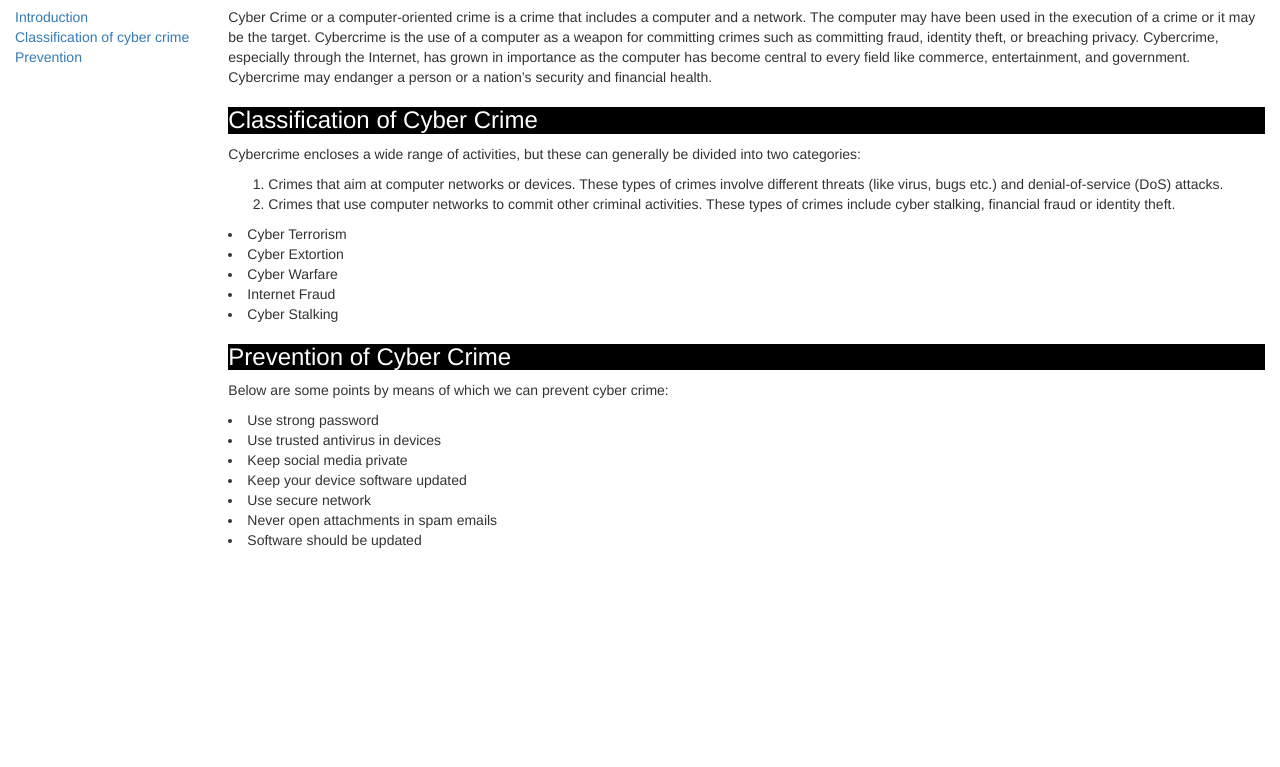
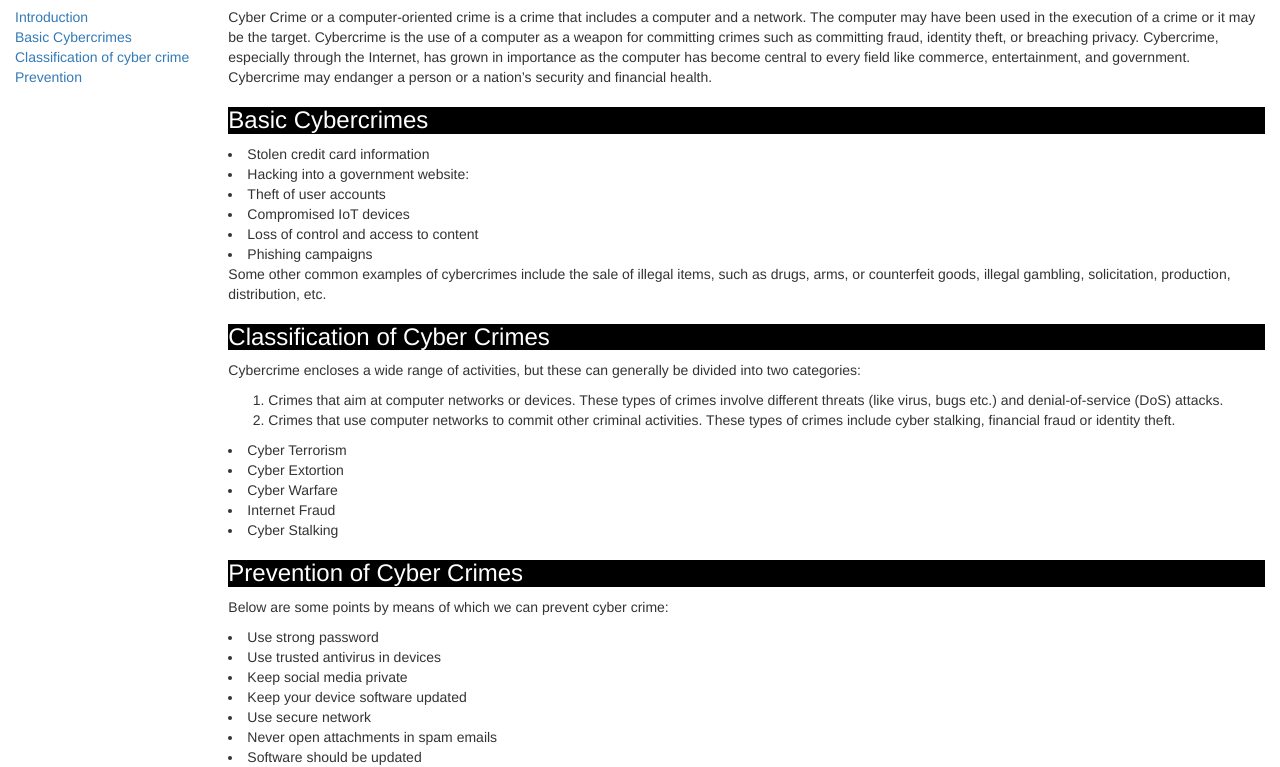
Before and after one commit to vikashpatel24/Cyber-Crimes-and-Its-Awareness, a plain HTML site: page cybercimes.html in a window 1280 px wide. Shown: the part 49-816 px from the top of the page. Drawn offline with nearby package versions, Linux system fonts and the light colour scheme.

Commit message:
[added] content for website

```diff
--- a/cybercimes.html
+++ b/cybercimes.html
@@ -4,6 +4,7 @@
 <link rel="stylesheet" href="https://maxcdn.bootstrapcdn.com/bootstrap/3.3.7/css/bootstrap.min.css"
     integrity="sha384-BVYiiSIFeK1dGmJRAkycuHAHRg32OmUcww7on3RYdg4Va+PmSTsz/K68vbdEjh4u" crossorigin="anonymous">
 <!--provides a full-width container that can expand or collapse based on the size of viewport-->
+
 <body>
     <div class="container-fluid">
         <div class="row">
@@ -17,6 +18,9 @@
                         <a class="nav-link" href="#Introduction" rel="internal">
                             <li>Introduction</li>
                         </a>
+                        <a class="nav-link" href="#Basic_Cybercrimes" rel="internal">
+                            <li>Basic Cybercrimes</li>
+                        </a>
                         <a class="nav-link" href="#What_you_should_already_know" rel="internal">
                             <li>Classification of cyber crime</li>
                         </a>
@@ -28,20 +32,48 @@
             </div>
             <div class="col-md-10 col-sm-12 col-xs-12">
                 <main id="main-doc">
-               <section class="main-section" id="Introduction" >
+                    <section class="main-section" id="Introduction">
                         <!--basic styling for the headings, better practice to do the same in a css file as the styling is same for all headers-->
-                   <h3 style = "background: black; color: white">Introduction</h3>
+                        <h3 style="background: black; color: white">Introduction</h3>
                         <article>
-                   <p>Cyber Crime or a computer-oriented crime is a crime that includes a computer and a network. The computer may have been used in the execution of a crime or it may be the target. Cybercrime is the use of a computer as a weapon for committing crimes such as committing fraud, identity theft, or breaching privacy. Cybercrime, especially through the Internet, has grown in importance as the computer has become central to every field like commerce, entertainment, and government. Cybercrime may endanger a person or a nation’s security and financial health.
+                            <p>Cyber Crime or a computer-oriented crime is a crime that includes a computer and a
+                                network. The computer may have been used in the execution of a crime or it may be the
+                                target. Cybercrime is the use of a computer as a weapon for committing crimes such as
+                                committing fraud, identity theft, or breaching privacy. Cybercrime, especially through
+                                the Internet, has grown in importance as the computer has become central to every field
+                                like commerce, entertainment, and government. Cybercrime may endanger a person or a
+                                nation’s security and financial health.
                             </p>
                         </article>
                     </section>
+                    <section class="main-section" id="Basic_Cybercrimes">
+                        <h3 style="background: black; color: white">Basic Cybercrimes</h3>
+                        <article>
+
+                            <li>Stolen credit card information</li>
+                            <li>Hacking into a government website:</li>
+                            <li>Theft of user accounts</li>
+                            <li>Compromised IoT devices</li>
+                            <li>Loss of control and access to content</li>
+                            <li>Phishing campaigns</li>
+
+                            <p>Some other common examples of cybercrimes include the sale of illegal items, such as
+                                drugs, arms, or counterfeit goods, illegal gambling, solicitation, production,
+                                distribution, etc.</p>
+
+                        </article>
+                    </section>
                     <section class="main-section" id="What_you_should_already_know">
-                   <h3 style = "background: black; color: white">Classification of Cyber Crime</h3>
+                        <h3 style="background: black; color: white">Classification of Cyber Crimes</h3>
                         <article>
-                       <p>Cybercrime encloses a wide range of activities, but these can generally be divided into two categories:</p>
-                       <ol><li>Crimes that aim at computer networks or devices. These types of crimes involve different threats (like virus, bugs etc.) and denial-of-service (DoS) attacks.</li>
-                        <li>Crimes that use computer networks to commit other criminal activities. These types of crimes include cyber stalking, financial fraud or identity theft.</li></ol>
+                            <p>Cybercrime encloses a wide range of activities, but these can generally be divided into
+                                two categories:</p>
+                            <ol>
+                                <li>Crimes that aim at computer networks or devices. These types of crimes involve
+                                    different threats (like virus, bugs etc.) and denial-of-service (DoS) attacks.</li>
+                                <li>Crimes that use computer networks to commit other criminal activities. These types
+                                    of crimes include cyber stalking, financial fraud or identity theft.</li>
+                            </ol>
 
                             <!--creating list using html-->
                             <li>Cyber Terrorism</li>
@@ -53,7 +85,7 @@
                         </article>
                     </section>
                     <section class="main-section" id="About_Topic">
-                   <h3 style = "background: black; color: white">Prevention of Cyber Crime</h3>
+                        <h3 style="background: black; color: white">Prevention of Cyber Crimes</h3>
                         <article>
                             <p>Below are some points by means of which we can prevent cyber crime: </p>
 
@@ -68,9 +100,12 @@
 
                         </article>
                     </section>
+
+
                 </main>
             </div>
         </div>
     </div>
 </body>
+
 </html>
```
Lines whose indentation alone changed are shown as unchanged.
